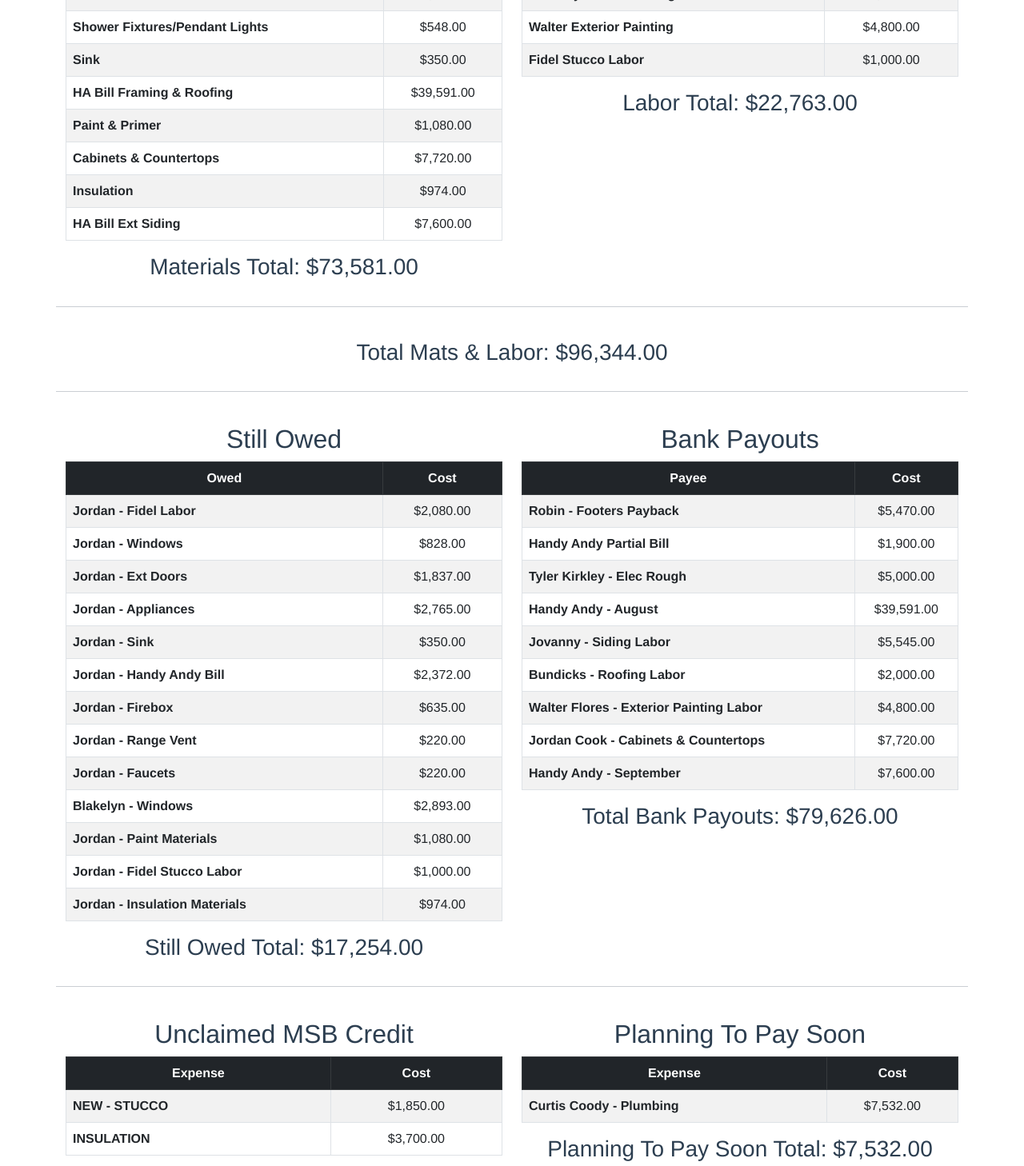
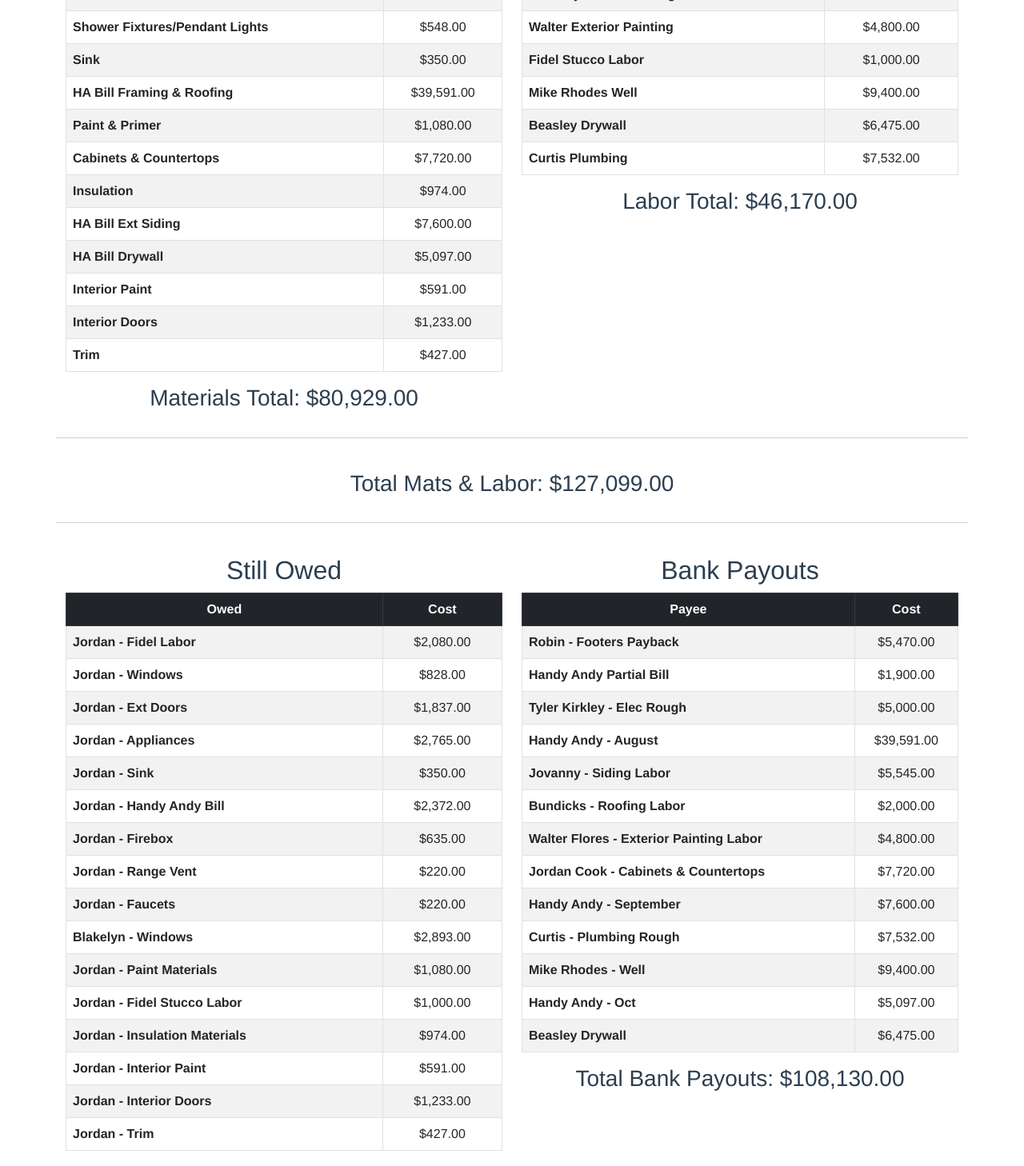
Before and after one commit to jcook3195/house-build, a Vue app: page / in a window 1280 px wide. Shown: the part 1060-2518 px from the top of the page at 80% size. Built offline with nearby package versions, Linux system fonts and the light colour scheme.

Commit message:
updated data values

```diff
--- a/src/App.vue
+++ b/src/App.vue
@@ -305,7 +305,11 @@ export default {
         'Paint & Primer': 1080,
         'Cabinets & Countertops': 7720,
         'Insulation': 974,
-        'HA Bill Ext Siding': 7600
+        'HA Bill Ext Siding': 7600,
+        'HA Bill Drywall': 5097,
+        'Interior Paint': 591,
+        'Interior Doors': 1233,
+        'Trim': 427
       },
       labor: {
         'Gene Footers Labor': 2338,
@@ -314,7 +318,10 @@ export default {
         'Roofing Labor': 2000,
         'Jovanny Exterior Siding': 5545,
         'Walter Exterior Painting': 4800,
-        'Fidel Stucco Labor': 1000
+        'Fidel Stucco Labor': 1000,
+        'Mike Rhodes Well': 9400,
+        'Beasley Drywall': 6475,
+        'Curtis Plumbing': 7532
       },
       owed: {
         'Jordan - Fidel Labor': 2080,
@@ -329,7 +336,10 @@ export default {
         'Blakelyn - Windows': 2893,
         'Jordan - Paint Materials': 1080,
         'Jordan - Fidel Stucco Labor': 1000,
-        'Jordan - Insulation Materials': 974
+        'Jordan - Insulation Materials': 974,
+        'Jordan - Interior Paint': 591,
+        'Jordan - Interior Doors': 1233,
+        'Jordan - Trim': 427
       },
       paidFromBank: {
         'Robin - Footers Payback': 5470,
@@ -340,14 +350,19 @@ export default {
         'Bundicks - Roofing Labor': 2000,
         'Walter Flores - Exterior Painting Labor': 4800,
         'Jordan Cook - Cabinets & Countertops': 7720,
-        'Handy Andy - September': 7600
+        'Handy Andy - September': 7600,
+        'Curtis - Plumbing Rough': 7532,
+        'Mike Rhodes - Well': 9400,
+        'Handy Andy - Oct': 5097,
+        'Beasley Drywall': 6475
       },
       planToPaySoon: {
-        'Curtis Coody - Plumbing': 7532,
+        '-': 0,
       },
       unclaimedCredit: {
-        'NEW - STUCCO': 1850,
-        'INSULATION': 3700,
+        'INTERIOR PAINT :PRIMED': 1850,
+        'INTERIOR PAIN/WALL PAPER FINSIH': 3700,
+        'CABINETS': 7400,
       },
       paidNotOwed: 12000,
       bankCredit: 94350,
@@ -394,6 +409,7 @@ export default {
         'FINAL INSPECTION': 1
       },
       recievedDraws: {
+        'FOOTING/WATER METER/WELL': 3,
         'FOUNDATION': 4,
         'FOUNDATION: SLAB': 3,
         'FRAMING: FLOOR/SUBFLOOR': 6,
@@ -410,18 +426,19 @@ export default {
         'EXTERIOR: BRICK OR STUCCO': 3,
         'CORNICE & FACIA': 2,
         'EXTERIOR:PAINT: PRIMED': 1,
-        'EXTERIOR:PAINT: FINISHED': 2
+        'EXTERIOR:PAINT: FINISHED': 2,
+        'INSULATION': 2,
+        'SHEETROCK': 6,
+        'NEW - STUCCO': 1,
       },
       estimatedRemaining: {
         'Well': 9400,
-        'Sheet Rock': 11000,
         'HVAC': 9800,
         'Electrical Finishing': 3200,
         'Plumb + Tubs': 8500,
         'Trimming': 2000,
         'Septic': 6000,
         'Stairs + Fireplace': 2000,
-        'Interior Paint': 1000,
         'Flooring': 3000,
         'Misc': 1000
       }
```
Also changed, not shown: 1 other file (tests, documents, lock files or other folders).
